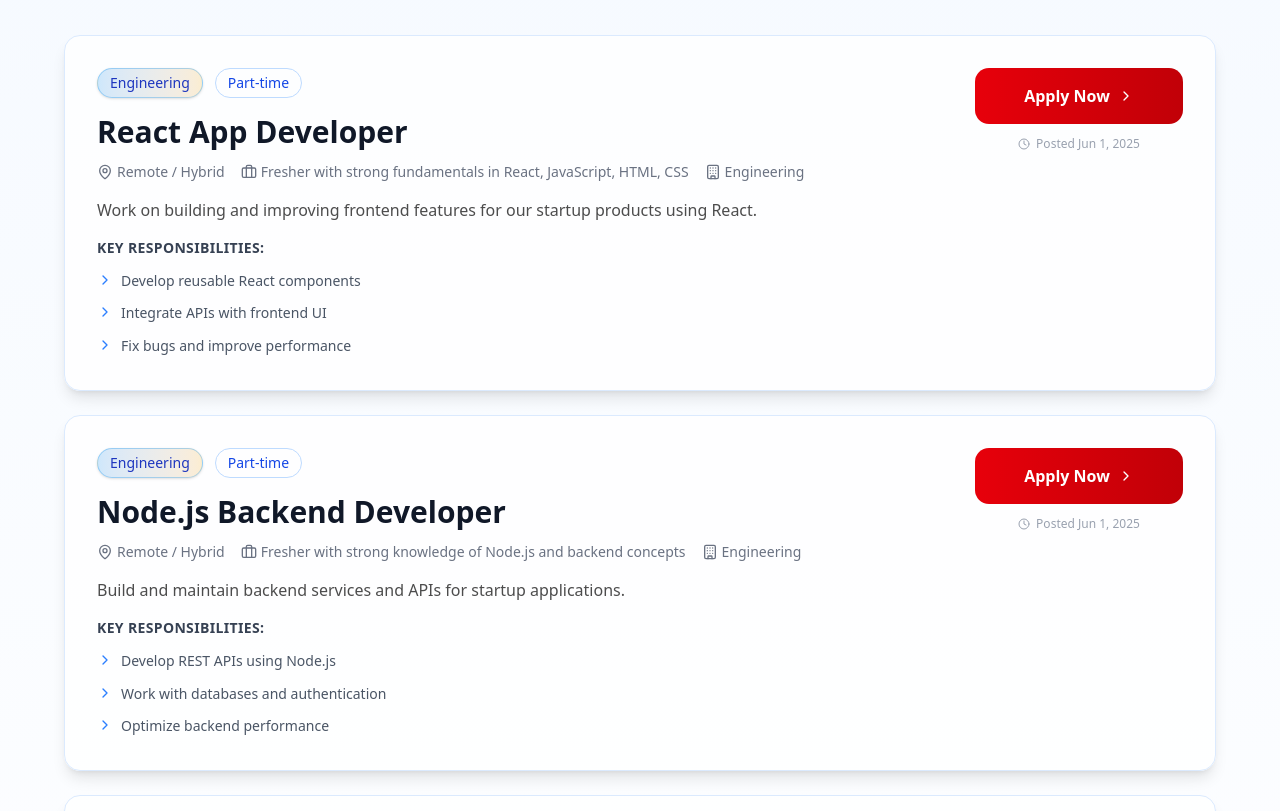
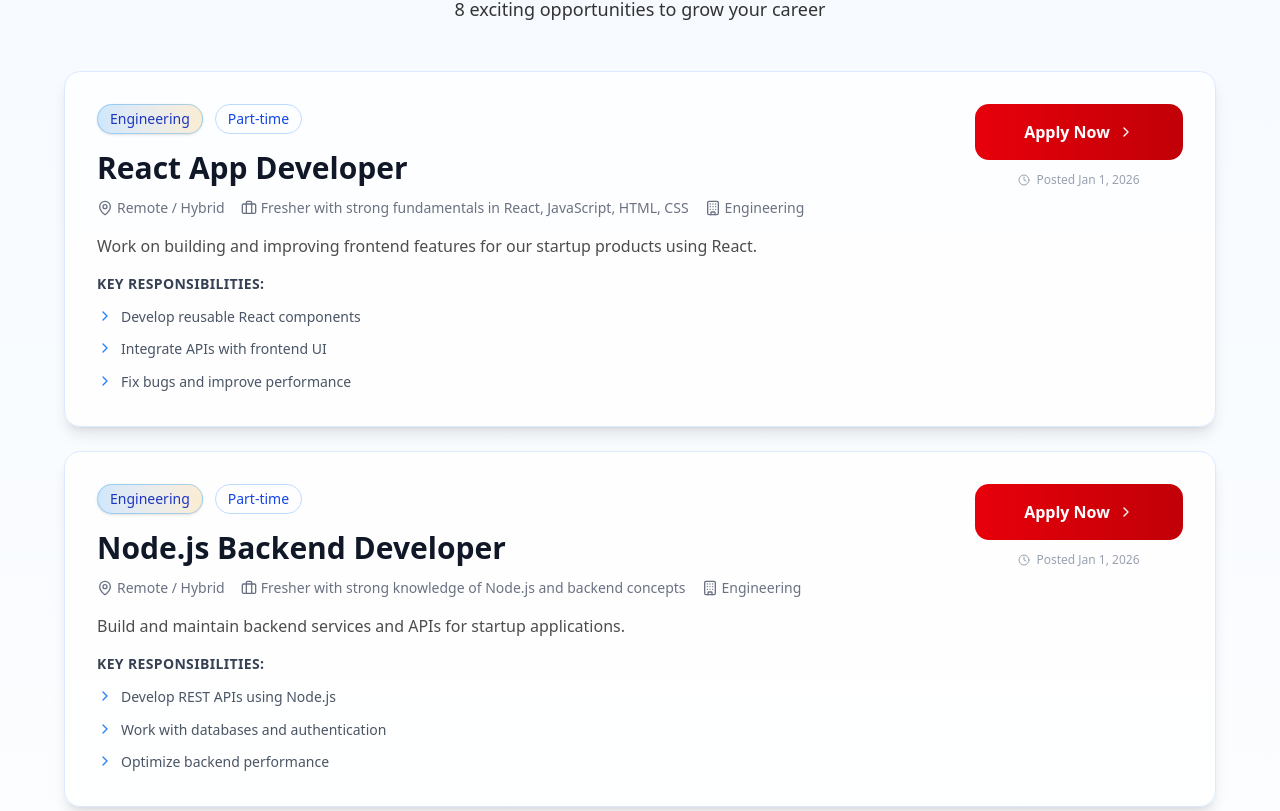
Before and after one commit to cbeAbishek/Nexgenads_portfoilo, a Next.js app: page /career in a window 1280 px wide. Shown: the part 1209-2020 px from the top of the page. Built offline with nearby package versions, Linux system fonts and the light colour scheme.

Commit message:
UI and Mail updated

```diff
--- a/components/pages/CareerPageClient.tsx
+++ b/components/pages/CareerPageClient.tsx
@@ -60,21 +60,45 @@ export default function CareerPageClient({ jobOpenings }: CareerPageClientProps)
             </h1>
 
             <p className="text-lg md:text-xl text-gray-600 max-w-2xl mx-auto leading-relaxed">
-              Join us and help revolutionize outdoor advertising in India. We're looking for passionate individuals to transform how brands connect with audiences.
+              Join us and help revolutionize outdoor advertising in India. We're
+              looking for passionate individuals to transform how brands connect
+              with audiences.
+            </p>
+
+            <p className="mt-4 text-sm text-gray-600">
+              HR contact:{" "}
+              <a
+                className="font-semibold text-blue-600 hover:underline"
+                href="mailto:hr@nexgenads.space"
+              >
+                hr@nexgenads.space
+              </a>
             </p>
 
             <div className="mt-10 flex flex-wrap justify-center gap-8">
               <div className="text-center px-6 py-4 bg-white/50 backdrop-blur-sm rounded-xl border border-blue-100 shadow-sm hover:shadow-md transition-all">
-                <div className="text-3xl md:text-4xl font-bold bg-gradient-to-r from-blue-600 to-cyan-600 bg-clip-text text-transparent">{jobOpenings.length}</div>
-                <div className="text-sm text-gray-500 font-medium mt-1">Open Positions</div>
+                <div className="text-3xl md:text-4xl font-bold bg-gradient-to-r from-blue-600 to-cyan-600 bg-clip-text text-transparent">
+                  {jobOpenings.length}
+                </div>
+                <div className="text-sm text-gray-500 font-medium mt-1">
+                  Open Positions
+                </div>
               </div>
               <div className="text-center px-6 py-4 bg-white/50 backdrop-blur-sm rounded-xl border border-purple-100 shadow-sm hover:shadow-md transition-all">
-                <div className="text-3xl md:text-4xl font-bold bg-gradient-to-r from-purple-600 to-pink-600 bg-clip-text text-transparent">4+</div>
-                <div className="text-sm text-gray-500 font-medium mt-1">Departments</div>
+                <div className="text-3xl md:text-4xl font-bold bg-gradient-to-r from-purple-600 to-pink-600 bg-clip-text text-transparent">
+                  4+
+                </div>
+                <div className="text-sm text-gray-500 font-medium mt-1">
+                  Departments
+                </div>
               </div>
               <div className="text-center px-6 py-4 bg-white/50 backdrop-blur-sm rounded-xl border border-pink-100 shadow-sm hover:shadow-md transition-all">
-                <div className="text-3xl md:text-4xl font-bold bg-gradient-to-r from-pink-600 to-red-600 bg-clip-text text-transparent">3</div>
-                <div className="text-sm text-gray-500 font-medium mt-1">Locations</div>
+                <div className="text-3xl md:text-4xl font-bold bg-gradient-to-r from-pink-600 to-red-600 bg-clip-text text-transparent">
+                  3
+                </div>
+                <div className="text-sm text-gray-500 font-medium mt-1">
+                  Locations
+                </div>
               </div>
             </div>
           </div>
@@ -93,13 +117,24 @@ export default function CareerPageClient({ jobOpenings }: CareerPageClientProps)
 
             <div className="mt-12 space-y-6">
               {jobOpenings.map((job) => (
-                <GlassCard key={job.id} className="p-6 md:p-8 bg-white/80 border-blue-100 hover:border-blue-200 hover:shadow-xl transition-all duration-300" hover>
+                <GlassCard
+                  key={job.id}
+                  className="p-6 md:p-8 bg-white/80 border-blue-100 hover:border-blue-200 hover:shadow-xl transition-all duration-300"
+                  hover
+                >
                   <div className="flex flex-col lg:flex-row lg:items-start lg:justify-between gap-6">
                     {/* Job Info */}
                     <div className="flex-1">
                       <div className="flex flex-wrap items-center gap-3 mb-4">
-                        <Badge variant="gradient" className="shadow-sm">{job.department}</Badge>
-                        <Badge variant="outline" className="border-blue-200 text-blue-700 hover:bg-blue-50 transition-colors">{job.employmentType}</Badge>
+                        <Badge variant="gradient" className="shadow-sm">
+                          {job.department}
+                        </Badge>
+                        <Badge
+                          variant="outline"
+                          className="border-blue-200 text-blue-700 hover:bg-blue-50 transition-colors"
+                        >
+                          {job.employmentType}
+                        </Badge>
                       </div>
 
                       <h3 className="text-2xl md:text-3xl font-bold text-gray-900 mb-3 hover:text-blue-600 transition-colors">
@@ -133,14 +168,21 @@ export default function CareerPageClient({ jobOpenings }: CareerPageClientProps)
 
                       {/* Key Highlights */}
                       <div className="space-y-3 mt-4">
-                        <h4 className="text-sm font-bold text-gray-700 uppercase tracking-wide">Key Responsibilities:</h4>
+                        <h4 className="text-sm font-bold text-gray-700 uppercase tracking-wide">
+                          Key Responsibilities:
+                        </h4>
                         <ul className="grid gap-2.5 text-sm text-gray-600">
-                          {job.responsibilities.slice(0, 3).map((resp, index) => (
-                            <li key={index} className="flex items-start gap-2 group">
-                              <ChevronRight className="w-4 h-4 text-blue-500 flex-shrink-0 mt-0.5 group-hover:translate-x-0.5 transition-transform" />
-                              <span className="leading-relaxed">{resp}</span>
-                            </li>
-                          ))}
+                          {job.responsibilities
+                            .slice(0, 3)
+                            .map((resp, index) => (
+                              <li
+                                key={index}
+                                className="flex items-start gap-2 group"
+                              >
+                                <ChevronRight className="w-4 h-4 text-blue-500 flex-shrink-0 mt-0.5 group-hover:translate-x-0.5 transition-transform" />
+                                <span className="leading-relaxed">{resp}</span>
+                              </li>
+                            ))}
                         </ul>
                       </div>
                     </div>
@@ -157,11 +199,17 @@ export default function CareerPageClient({ jobOpenings }: CareerPageClientProps)
 
                       <div className="flex items-center justify-center gap-1.5 text-xs text-gray-400">
                         <Clock className="w-3 h-3" />
-                        <span>Posted {new Date(job.postedDate).toLocaleDateString('en-US', {
-                          month: 'short',
-                          day: 'numeric',
-                          year: 'numeric'
-                        })}</span>
+                        <span>
+                          Posted{" "}
+                          {new Date(job.postedDate).toLocaleDateString(
+                            "en-US",
+                            {
+                              month: "short",
+                              day: "numeric",
+                              year: "numeric",
+                            },
+                          )}
+                        </span>
                       </div>
                     </div>
                   </div>
@@ -177,7 +225,13 @@ export default function CareerPageClient({ jobOpenings }: CareerPageClientProps)
         <div className="container-custom">
           <div className="mx-auto max-w-6xl">
             <SectionHeading
-              title={<>Why Join <span className="text-blue-600">Nex</span><span className="text-red-600">Gen</span><span className="text-yellow-500">Ads</span>?</>}
+              title={
+                <>
+                  Why Join <span className="text-blue-600">Nex</span>
+                  <span className="text-red-600">Gen</span>
+                  <span className="text-yellow-500">Ads</span>?
+                </>
+              }
               subtitle="Benefits of working with us"
               centered
             />
@@ -186,37 +240,49 @@ export default function CareerPageClient({ jobOpenings }: CareerPageClientProps)
               {[
                 {
                   title: "Industry Innovation",
-                  description: "Work on cutting-edge OOH and DOOH advertising technology that's transforming the industry",
-                  gradient: "from-blue-500 to-cyan-500"
+                  description:
+                    "Work on cutting-edge OOH and DOOH advertising technology that's transforming the industry",
+                  gradient: "from-blue-500 to-cyan-500",
                 },
                 {
                   title: "Growth Opportunities",
-                  description: "Fast-paced startup environment with clear paths for career advancement and skill development",
-                  gradient: "from-purple-500 to-pink-500"
+                  description:
+                    "Fast-paced startup environment with clear paths for career advancement and skill development",
+                  gradient: "from-purple-500 to-pink-500",
                 },
                 {
                   title: "Competitive Compensation",
-                  description: "Market-leading salaries with performance bonuses and equity options for key roles",
-                  gradient: "from-pink-500 to-red-500"
+                  description:
+                    "Market-leading salaries with performance bonuses and equity options for key roles",
+                  gradient: "from-pink-500 to-red-500",
                 },
                 {
                   title: "Work-Life Balance",
-                  description: "Flexible working hours, hybrid work options, and comprehensive leave policies",
-                  gradient: "from-indigo-500 to-blue-500"
+                  description:
+                    "Flexible working hours, hybrid work options, and comprehensive leave policies",
+                  gradient: "from-indigo-500 to-blue-500",
                 },
                 {
                   title: "Learning & Development",
-                  description: "Access to courses, conferences, and workshops to enhance your professional skills",
-                  gradient: "from-green-500 to-teal-500"
+                  description:
+                    "Access to courses, conferences, and workshops to enhance your professional skills",
+                  gradient: "from-green-500 to-teal-500",
                 },
                 {
                   title: "Impact & Ownership",
-                  description: "Your work directly shapes the future of outdoor advertising across Tamil Nadu",
-                  gradient: "from-orange-500 to-yellow-500"
+                  description:
+                    "Your work directly shapes the future of outdoor advertising across Tamil Nadu",
+                  gradient: "from-orange-500 to-yellow-500",
                 },
               ].map((benefit, index) => (
-                <GlassCard key={index} className="p-6 bg-white/80 border-blue-100 hover:border-blue-200 hover:shadow-lg transition-all duration-300 group" hover>
-                  <div className={`w-12 h-12 rounded-xl bg-gradient-to-r ${benefit.gradient} mb-4 flex items-center justify-center text-white font-bold text-xl shadow-md group-hover:scale-110 transition-transform`}>
+                <GlassCard
+                  key={index}
+                  className="p-6 bg-white/80 border-blue-100 hover:border-blue-200 hover:shadow-lg transition-all duration-300 group"
+                  hover
+                >
+                  <div
+                    className={`w-12 h-12 rounded-xl bg-gradient-to-r ${benefit.gradient} mb-4 flex items-center justify-center text-white font-bold text-xl shadow-md group-hover:scale-110 transition-transform`}
+                  >
                     {index + 1}
                   </div>
                   <h3 className="text-lg font-bold text-gray-900 mb-2 group-hover:text-blue-600 transition-colors">
--- a/lib/content/careers.ts
+++ b/lib/content/careers.ts
@@ -18,224 +18,212 @@ export interface JobOpening {
   active: boolean;
 }
 
-export const jobOpenings: JobOpening[] =
-[
+export const jobOpenings: JobOpening[] = [
   {
-    "id": "job-001",
-    "title": "React App Developer",
-    "department": "Engineering",
-    "location": "Remote / Hybrid",
-    "employmentType": "Part-time",
-    "experience": "Fresher with strong fundamentals in React, JavaScript, HTML, CSS",
-    "description": "Work on building and improving frontend features for our startup products using React.",
-    "responsibilities": [
+    id: "job-001",
+    title: "React App Developer",
+    department: "Engineering",
+    location: "Remote / Hybrid",
+    employmentType: "Part-time",
+    experience:
+      "Fresher with strong fundamentals in React, JavaScript, HTML, CSS",
+    description:
+      "Work on building and improving frontend features for our startup products using React.",
+    responsibilities: [
       "Develop reusable React components",
       "Integrate APIs with frontend UI",
       "Fix bugs and improve performance",
-      "Collaborate with backend and design teams"
+      "Collaborate with backend and design teams",
     ],
-    "qualifications": [
+    qualifications: [
       "Basic to strong knowledge of React",
       "Good understanding of JavaScript and ES6+",
-      "Familiarity with Git and version control"
+      "Familiarity with Git and version control",
     ],
-    "preferredSkills": [
-      "Next.js",
-      "Tailwind CSS",
-      "Basic TypeScript knowledge"
-    ],
-    "postedDate": "2025-06-01",
-    "active": true
+    preferredSkills: ["Next.js", "Tailwind CSS", "Basic TypeScript knowledge"],
+    postedDate: "2026-01-01",
+    active: true,
   },
   {
-    "id": "job-002",
-    "title": "Node.js Backend Developer",
-    "department": "Engineering",
-    "location": "Remote / Hybrid",
-    "employmentType": "Part-time",
-    "experience": "Fresher with strong knowledge of Node.js and backend concepts",
-    "description": "Build and maintain backend services and APIs for startup applications.",
-    "responsibilities": [
+    id: "job-002",
+    title: "Node.js Backend Developer",
+    department: "Engineering",
+    location: "Remote / Hybrid",
+    employmentType: "Part-time",
+    experience: "Fresher with strong knowledge of Node.js and backend concepts",
+    description:
+      "Build and maintain backend services and APIs for startup applications.",
+    responsibilities: [
       "Develop REST APIs using Node.js",
       "Work with databases and authentication",
       "Optimize backend performance",
-      "Support frontend integration"
+      "Support frontend integration",
     ],
-    "qualifications": [
+    qualifications: [
       "Strong understanding of Node.js",
       "Basic knowledge of Express.js",
-      "Understanding of REST APIs"
+      "Understanding of REST APIs",
     ],
-    "preferredSkills": [
-      "MongoDB",
-      "JWT authentication",
-      "Basic cloud knowledge"
-    ],
-    "postedDate": "2025-06-01",
-    "active": true
+    preferredSkills: ["MongoDB", "JWT authentication", "Basic cloud knowledge"],
+    postedDate: "2026-01-01",
+    active: true,
   },
   {
-    "id": "job-003",
-    "title": "Java Developer",
-    "department": "Engineering",
-    "location": "Remote / Hybrid",
-    "employmentType": "Part-time",
-    "experience": "Fresher with solid Java and OOP concepts",
-    "description": "Assist in building backend services, utilities, and business logic using Java.",
-    "responsibilities": [
+    id: "job-003",
+    title: "Java Developer",
+    department: "Engineering",
+    location: "Remote / Hybrid",
+    employmentType: "Part-time",
+    experience: "Fresher with solid Java and OOP concepts",
+    description:
+      "Assist in building backend services, utilities, and business logic using Java.",
+    responsibilities: [
       "Write clean and maintainable Java code",
       "Implement business logic",
       "Fix bugs and support testing",
-      "Learn and follow coding standards"
+      "Learn and follow coding standards",
     ],
-    "qualifications": [
+    qualifications: [
       "Strong understanding of Java",
       "Knowledge of OOP principles",
-      "Basic understanding of data structures"
+      "Basic understanding of data structures",
     ],
-    "preferredSkills": [
+    preferredSkills: [
       "Spring Boot basics",
       "REST API concepts",
-      "SQL fundamentals"
+      "SQL fundamentals",
     ],
-    "postedDate": "2025-06-01",
-    "active": true
+    postedDate: "2026-01-01",
+    active: true,
   },
   {
-    "id": "job-004",
-    "title": "Content Creator",
-    "department": "Marketing",
-    "location": "Remote",
-    "employmentType": "Part-time",
-    "experience": "Fresher with strong writing and creative skills",
-    "description": "Create engaging content for blogs, social media, and product documentation.",
-    "responsibilities": [
+    id: "job-004",
+    title: "Content Creator",
+    department: "Marketing",
+    location: "Remote",
+    employmentType: "Part-time",
+    experience: "Fresher with strong writing and creative skills",
+    description:
+      "Create engaging content for blogs, social media, and product documentation.",
+    responsibilities: [
       "Write clear and engaging content",
       "Research industry-related topics",
       "Collaborate with marketing and product teams",
-      "Maintain content consistency"
+      "Maintain content consistency",
     ],
-    "qualifications": [
+    qualifications: [
       "Strong written English skills",
       "Ability to explain technical topics simply",
-      "Basic research skills"
+      "Basic research skills",
     ],
-    "preferredSkills": [
+    preferredSkills: [
       "SEO basics",
       "Blog writing",
-      "Social media content creation"
+      "Social media content creation",
     ],
-    "postedDate": "2025-06-01",
-    "active": true
+    postedDate: "2026-01-01",
+    active: true,
   },
   {
-    "id": "job-005",
-    "title": "Graphic Designer",
-    "department": "Design",
-    "location": "Remote / Hybrid",
-    "employmentType": "Part-time",
-    "experience": "Fresher with strong design fundamentals",
-    "description": "Design visual assets for web, mobile apps, and marketing materials.",
-    "responsibilities": [
+    id: "job-005",
+    title: "Graphic Designer",
+    department: "Design",
+    location: "Remote / Hybrid",
+    employmentType: "Part-time",
+    experience: "Fresher with strong design fundamentals",
+    description:
+      "Design visual assets for web, mobile apps, and marketing materials.",
+    responsibilities: [
       "Create UI and marketing designs",
       "Maintain brand consistency",
       "Work with developers on design implementation",
-      "Revise designs based on feedback"
+      "Revise designs based on feedback",
     ],
-    "qualifications": [
+    qualifications: [
       "Strong design sense",
       "Knowledge of design tools",
-      "Understanding of color and typography"
+      "Understanding of color and typography",
     ],
-    "preferredSkills": [
-      "Figma",
-      "Adobe Photoshop",
-      "Illustrator"
-    ],
-    "postedDate": "2025-06-01",
-    "active": true
+    preferredSkills: ["Figma", "Adobe Photoshop", "Illustrator"],
+    postedDate: "2026-01-01",
+    active: true,
   },
   {
-    "id": "job-006",
-    "title": "UI/UX Designer",
-    "department": "Design",
-    "location": "Remote",
-    "employmentType": "Part-time",
-    "experience": "Fresher with good UX thinking and design skills",
-    "description": "Focus on improving user experience and interface design for startup products.",
-    "responsibilities": [
+    id: "job-006",
+    title: "UI/UX Designer",
+    department: "Design",
+    location: "Remote",
+    employmentType: "Part-time",
+    experience: "Fresher with good UX thinking and design skills",
+    description:
+      "Focus on improving user experience and interface design for startup products.",
+    responsibilities: [
       "Design user flows and wireframes",
       "Create interactive prototypes",
       "Conduct basic user research",
-      "Collaborate with developers"
+      "Collaborate with developers",
     ],
-    "qualifications": [
+    qualifications: [
       "Understanding of UX principles",
       "Basic wireframing skills",
-      "Problem-solving mindset"
+      "Problem-solving mindset",
     ],
-    "preferredSkills": [
-      "Figma",
-      "User research basics",
-      "Design systems"
-    ],
-    "postedDate": "2025-06-01",
-    "active": true
+    preferredSkills: ["Figma", "User research basics", "Design systems"],
+    postedDate: "2026-01-01",
+    active: true,
   },
   {
-    "id": "job-007",
-    "title": "QA / Software Tester",
-    "department": "Quality Assurance",
-    "location": "Remote",
-    "employmentType": "Part-time",
-    "experience": "Fresher with strong attention to detail",
-    "description": "Test applications to ensure quality, usability, and reliability.",
-    "responsibilities": [
+    id: "job-007",
+    title: "QA / Software Tester",
+    department: "Quality Assurance",
+    location: "Remote",
+    employmentType: "Part-time",
+    experience: "Fresher with strong attention to detail",
+    description:
+      "Test applications to ensure quality, usability, and reliability.",
+    responsibilities: [
       "Test features manually",
       "Report bugs clearly",
       "Verify bug fixes",
-      "Ensure product quality before release"
+      "Ensure product quality before release",
     ],
-    "qualifications": [
+    qualifications: [
       "Basic understanding of software testing",
       "Good analytical skills",
-      "Clear communication"
+      "Clear communication",
     ],
-    "preferredSkills": [
+    preferredSkills: [
       "Manual testing",
       "Basic automation awareness",
-      "Test case writing"
+      "Test case writing",
     ],
-    "postedDate": "2025-06-01",
-    "active": true
+    postedDate: "2026-01-01",
+    active: true,
   },
   {
-    "id": "job-008",
-    "title": "Digital Marketing Intern",
-    "department": "Marketing",
-    "location": "Remote",
-    "employmentType": "Internship",
-    "experience": "Fresher with interest in marketing and startups",
-    "description": "Support digital marketing efforts and learn startup growth strategies.",
-    "responsibilities": [
+    id: "job-008",
+    title: "Digital Marketing Intern",
+    department: "Marketing",
+    location: "Remote",
+    employmentType: "Internship",
+    experience: "Fresher with interest in marketing and startups",
+    description:
+      "Support digital marketing efforts and learn startup growth strategies.",
+    responsibilities: [
       "Assist in social media campaigns",
       "Track basic analytics",
       "Support content distribution",
-      "Learn growth experiments"
+      "Learn growth experiments",
     ],
-    "qualifications": [
+    qualifications: [
       "Interest in digital marketing",
       "Basic communication skills",
-      "Willingness to learn"
+      "Willingness to learn",
     ],
-    "preferredSkills": [
-      "Social media platforms",
-      "Basic analytics",
-      "Canva"
-    ],
-    "postedDate": "2025-06-01",
-    "active": true
-  }
+    preferredSkills: ["Social media platforms", "Basic analytics", "Canva"],
+    postedDate: "2026-01-01",
+    active: true,
+  },
 ];
 
 /**
--- a/package.json
+++ b/package.json
@@ -22,7 +22,7 @@
     "clsx": "^2.1.1",
     "framer-motion": "^12.23.24",
     "lucide-react": "^0.548.0",
-    "next": "16.0.10",
+    "next": "^16.1.6",
     "next-themes": "^0.4.6",
     "react": "19.2.0",
     "react-dom": "19.2.0",
@@ -36,7 +36,7 @@
     "@types/node": "^20",
     "@types/react": "^19",
     "@types/react-dom": "^19",
-    "baseline-browser-mapping": "^2.9.14",
+    "baseline-browser-mapping": "^2.9.19",
     "eslint": "^9",
     "eslint-config-next": "16.0.0",
     "tailwindcss": "^4",
```
Also changed, not shown: components/Footer.tsx (+10 -6 lines), components/pages/ContactPageClient.tsx (+9 -9 lines), 1 other file (tests, documents, lock files or other folders).
